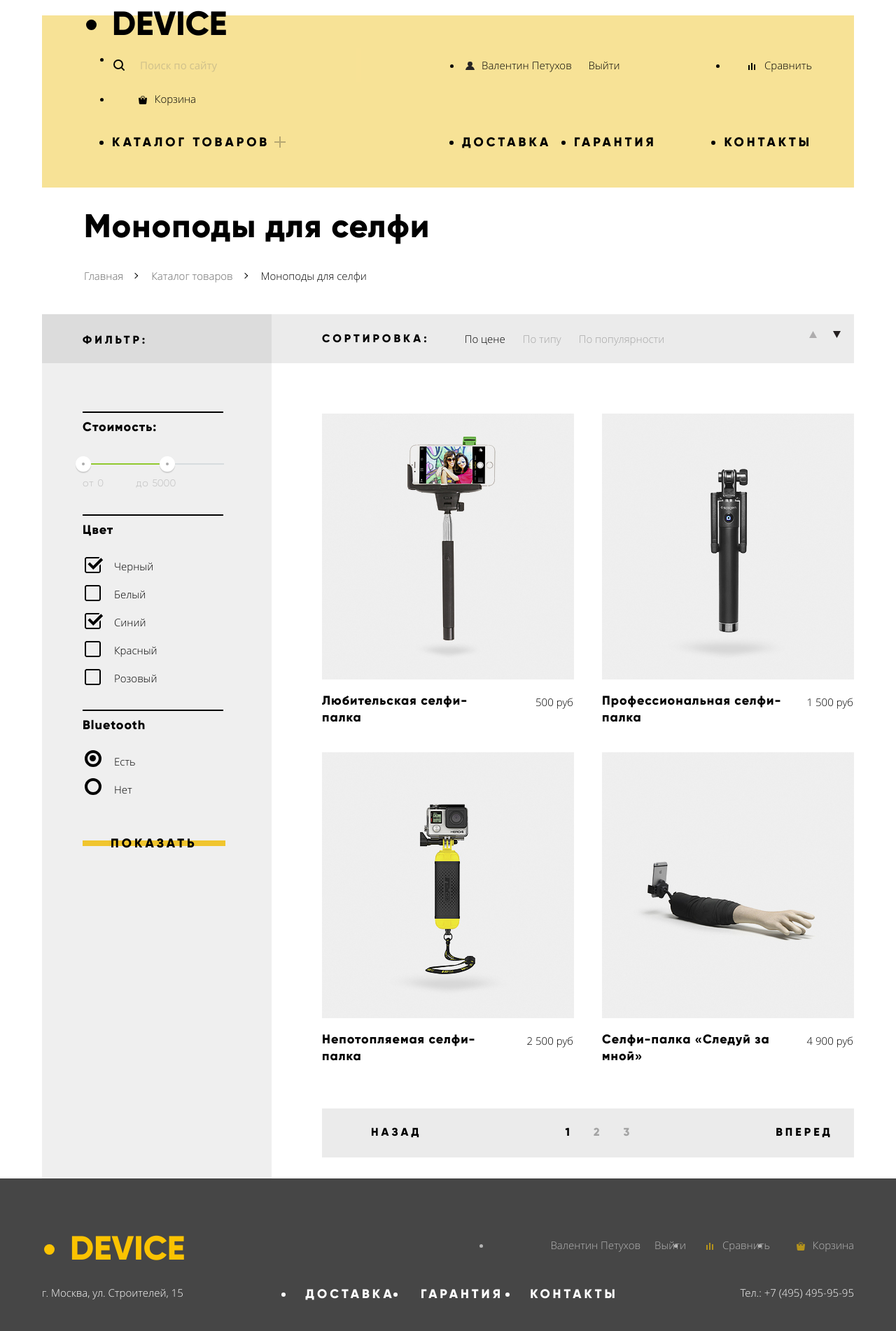
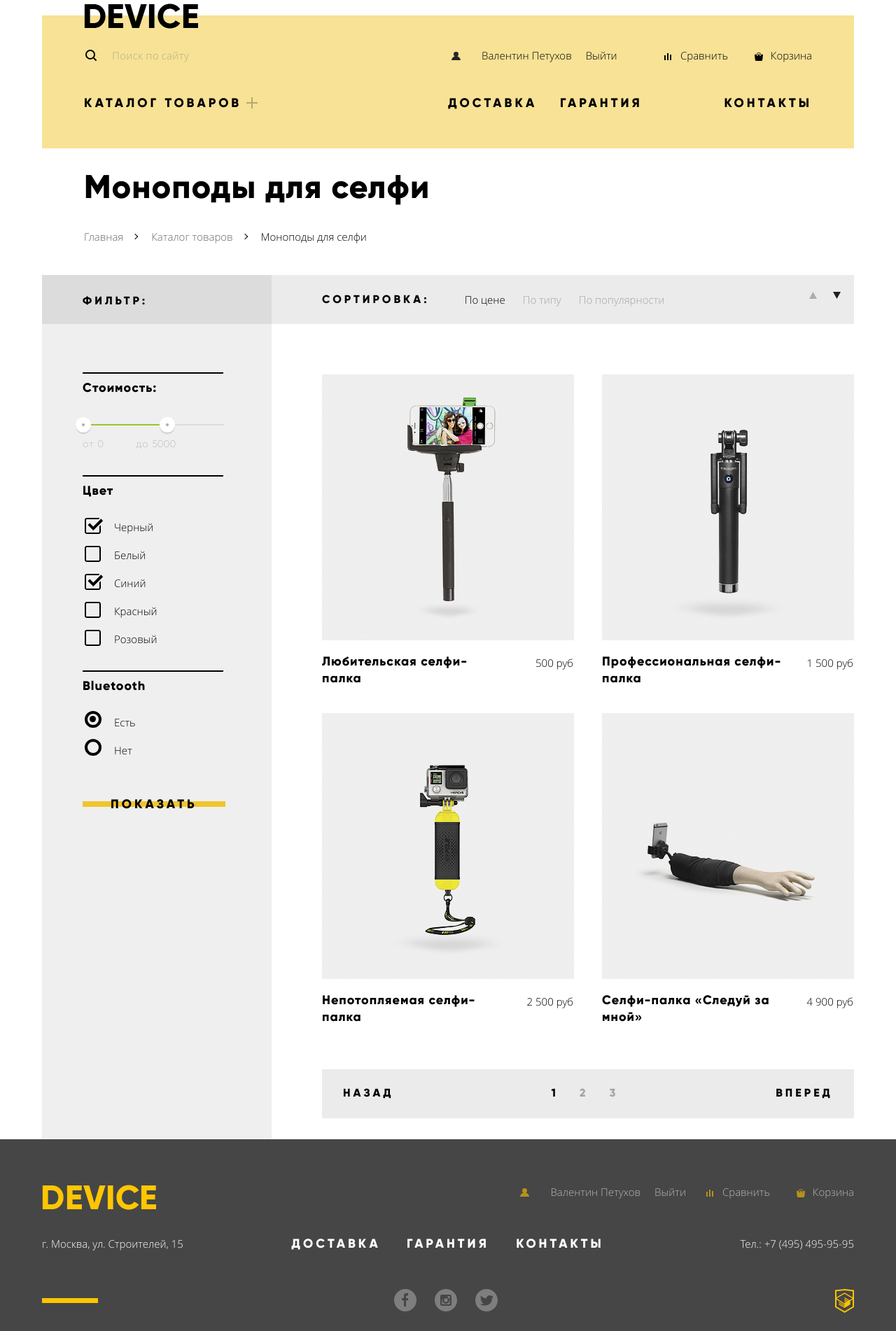
Before and after one commit to brakozyawr/805561-device, a plain HTML site: page monopods_for_selfies.html in a window 1280 px wide. Shown: the part 18-1920 px from the top of the page at 70% size. Drawn offline with Linux system fonts and the light colour scheme.

Commit message:
переделан подвал и шапка, правки по всем страницам, не все, к сожадению...

```diff
--- a/css/style.css
+++ b/css/style.css
@@ -101,12 +101,16 @@ header .container {
 	position: relative;
 }
 
-.main_navigation {
-	padding-top: 23px;
+.main_navigation_list,
+.footer_navigation_list {
+	list-style: none;
+	margin: 0;
 	padding: 22px 0 53px;
 }
 
-.subnavigation_1, .subnavigation_2 {
+.submenu,
+.main_navigation_list,
+.footer_navigation_list {
 	display: -webkit-box;
 	display: -ms-flexbox;
 	display: flex;
@@ -117,11 +121,14 @@ header .container {
 	justify-content: space-between;
 }
 
-.subnavigation_1 {
-	margin-bottom: 35px;
-}
-
-.subnavigation_1 a {
+.submenu {
+	margin: 0;
+	margin-bottom: 10px;
+	list-style: none;
+	padding-left: 0;
+}
+
+.submenu a {
 	position: relative;
 }
 
@@ -131,7 +138,8 @@ header .container {
 	margin-top: 9px;
 }
 
-.subnavigation_2 {
+.main_navigation_list,
+.footer_navigation_list {
 	margin-bottom: 0;
 	font-family: "Gilroy", Arial, sans-serif;
 	font-size: 18px;
@@ -142,14 +150,12 @@ header .container {
 }
 
 .logo {
-	font-family: "Gilroy", Arial, sans-serif;
-	font-size: 48px;
-	font-weight: 800;
-	margin-bottom: 20px;
-}
-
-header .logo {
+	margin-bottom: 5px;
+}
+
+.logo_header {
 	width: 100%;
+	padding-top: 23px;
 }
 
 .search {
@@ -162,7 +168,7 @@ header .logo {
 	border: none;
 	color: #000;
 	padding-left: 40px;
-	opacity: .3;
+	opacity: 0.3;
 	width: 356px;
 	height: 48px;
 	-webkit-box-sizing: border-box;
@@ -174,7 +180,7 @@ header .logo {
 	border-bottom: 2px solid #000;
 }
 
-.search a {
+.search button {
 	display: none;
 	width: 85px;
 	height: 48px;
@@ -188,21 +194,22 @@ header .logo {
 	-ms-flex-pack: center;
 	justify-content: center;
 	vertical-align: top;
-
-}
-
-.search input:focus+a {
+	background-color: transparent;
+	margin-left: -4px;
+}
+
+.search input:focus+button {
 	display: -webkit-inline-box;
 	display: -ms-inline-flexbox;
 	display: inline-flex;
 }
 
-.search input:focus+a:hover {
+.search input:focus+button:hover {
 	background-color: #000;
 	color: #fff;
 }
 
-.search input+a:active {
+.search input+button:active {
 	background-color: #000;
 	display: -webkit-inline-box;
 	display: -ms-inline-flexbox;
@@ -227,11 +234,11 @@ header .logo {
 	padding-left: 28px;
 }
 
-.login_header span {
-	position: relative;
-}
-
-.login_header span::before {
+.login span {
+	position: relative;
+}
+
+.login span::before {
 	display: block;
     position: absolute;
     top: 5px;
@@ -329,6 +336,8 @@ header .logo {
 	font-weight: 300;
 	letter-spacing: normal;
 	max-height: 164px;
+	list-style: none;
+	margin: 0;
 }
 
 .catalog_header:hover .catalog_header_list {
@@ -359,24 +368,34 @@ header .logo {
 footer {
 	background-color: #464646;
 	color: #fff;
-	padding-top: 65px;
-	padding-bottom: 55px;
+	padding-top: 60px;
+	padding-bottom: 50px;
 }
 
 footer .logo {
-	color: #fbc301;
 	padding-top: 5px;
-}
-
+	width: 50%;
+}
+.footer_wrap{
+	display: -webkit-box;
+	display: -ms-flexbox;
+	display: flex;
+	-ms-flex-wrap: nowrap;
+	flex-wrap: nowrap;
+	-webkit-box-pack: justify;
+	-ms-flex-pack: justify;
+	justify-content: space-between;
+	margin-bottom: 0;
+}
 footer .login {
 	margin-left: auto;
 	margin-right: 0;
 	width: 250px;
 	text-align: right;
-	opacity: .6;
-}
-
-.login_footer a::before {
+	opacity: 0.6;
+}
+
+.login_footer span::before {
 	background: url(../img/user_footer.svg) center no-repeat;
 }
 
@@ -390,21 +409,24 @@ footer .login {
 
 .compare_footer {
 	margin-left: 0;
-	opacity: .6;
+	opacity: 0.6;
 }
 
 .cart_footer {
-	opacity: .6;
-}
-
-footer .subnavigation_1 {
+	opacity: 0.6;
+}
+
+footer .submenu {
     margin-bottom: 13px;
-}
-
-footer .subnavigation_2 {
+	width: 50%;
+}
+
+.footer_navigation_list {
 	-webkit-box-pack: center;
 	-ms-flex-pack: center;
 	justify-content: center;
+	list-style:none;
+	padding-left: 0;
 }
 
 footer .delivery,
@@ -427,12 +449,13 @@ footer .guarantee {
 	-webkit-box-pack: justify;
 	-ms-flex-pack: justify;
 	justify-content: space-between;
-	margin-bottom: 9px;
+	margin-bottom: 0;
+	height: 0;
 }
 
 .contacts_secondary p {
 	position: relative;
-	top: -44px
+	top: -95px
 }
 
 .external_link {
@@ -444,13 +467,14 @@ footer .guarantee {
 	-webkit-box-pack: end;
 	-ms-flex-pack: end;
 	justify-content: end;
+	align-items: flex-start;
 	position: relative;
 }
 
 .external_link::before {
 	display: block;
     position: absolute;
-    bottom: 10px;
+    bottom: 23px;
 	left: 0px;
     width: 80px;
     height: 7px;
@@ -461,6 +485,8 @@ footer .guarantee {
 .social {
 	margin-right: -109px;
 	margin-left: auto;
+	margin-bottom: 0;
+	margin-top: 0;
 }
 
 .social li {
@@ -469,16 +495,16 @@ footer .guarantee {
 }
 
 .social img {
-	opacity: .3;
+	opacity: 0.3;
 }
 
 .social img:hover {
-	opacity: .6;
+	opacity: 0.6;
 	border: none;
 }
 
 .social a:focus img {
-	opacity: .1;
+	opacity: 0.3;
 	border: none;
 }
 
@@ -494,6 +520,11 @@ footer .guarantee {
 /* ======================СЛАЙДЕР 1========================= */
 .slider .container {
 	position: relative;
+}
+.slider_list{
+	list-style: none;
+	padding-left: 0;
+	margin: 0;
 }
 
 .slider h3 {
@@ -628,8 +659,10 @@ footer .guarantee {
 }
 
 .slider_charakt {
+	font-family: "Gilroy", Arial, sans-serif;
 	font-size: 36px;
 	line-height: 48px;
+	font-weight: 300;
 }
 
 .slider_charakt td {
@@ -685,6 +718,9 @@ img[src*="slider-3"]{
 	-webkit-box-pack: justify;
 	-ms-flex-pack: justify;
 	justify-content: space-between;
+	list-style: none;
+	padding-left: 0;
+	margin: 0;
 }
 
 .popular_item  div {
@@ -710,7 +746,7 @@ img[src*="slider-3"]{
 .popular_item:active p,
 .popular_item:focus img,
 .popular_item:focus p{
-	opacity: .3;
+	opacity: 0.3;
 }
 
 .popular_item:nth-of-type(2) div {
@@ -752,6 +788,7 @@ img[src*="slider-3"]{
 	width: 280px;
 	border-right: 7px solid #000;
 	padding-top: 80px;
+	padding-bottom: 50px;
 }
 
 .tabs_button label {
@@ -771,7 +808,7 @@ img[src*="slider-3"]{
 }
 
 .tabs_button label:active,
-.tabs_button label:focus {
+.tabs_button label:focus{
 	color: #f7e184;
 	background-color: #000;
 }
@@ -881,6 +918,9 @@ label:focus  .services_button {
 	-webkit-box-pack: justify;
 	-ms-flex-pack: justify;
 	justify-content: space-between;
+	list-style: none;
+	padding-left: 0;
+	margin: 0;
 }
 
 .brand_item:hover img {
@@ -965,6 +1005,8 @@ img[src="img/map.jpg"]{
 	letter-spacing: 1px;
 	line-height: 40px;
 	margin: 59px 0 60px;
+	list-style:none;
+	padding-left: 0;
 }
 
 .transport_company li {
@@ -999,7 +1041,7 @@ img[src="img/map.jpg"]{
 .nav_contacts:hover a,
 .footer_navigation li:hover,
 .academy_link img:hover {
-	opacity: .6;
+	opacity: 0.6;
 }
 
 .footer_navigation .cart_footer:hover,
@@ -1036,7 +1078,7 @@ img[src="img/map.jpg"]{
 .footer_navigation .cart_footer:focus,
 .footer_navigation .compare_footer:focus,
 .footer_navigation .login_footer:focus {
-	opacity: .3;
+	opacity: 0.3;
 }
 
 /* ======================ВСПЛЫВАЮЩИЕ ОКНА========================= */
@@ -1685,6 +1727,7 @@ img[src="img/map.jpg"]{
 	background-color: #ebebeb;
 	margin: 0 0 30px 0;
 	list-style: none;
+	padding-left: 0;
 	font-family: "Gilroy", Arial, sans-serif;
 	font-size: 16px;
 	font-weight: 800;
--- a/monopods_for_selfies.html
+++ b/monopods_for_selfies.html
@@ -9,34 +9,31 @@
 	<body>
 		<header>
 			<div class="container">
-			<nav class="main_navigation">
-				<ul class="subnavigation_1"><!-- да, тупое название класса, но если они только стилем отличаются?!! -->
-					<li class="logo logo_header">
-						<a href="index.html">DEVICE</a>
-					</li>
-					<li class="search"><input type="search" name="search" placeholder="Поиск по сайту">
-						<a href="#">Найти</a>
+				<div class="logo logo_header">
+					<a href="index.html">
+						<img src="img/logo_header.png" width="163" height="36" alt="DEVICE - девайс, логотип">
+					</a>
+				</div>
+				<ul class="submenu">
+					<li class="search">
+						<form>
+							<input type="search" name="search" placeholder="Поиск по сайту">
+							<button type="button">Найти</button>
+						</form>
 					</li>
 					<li class="login login_header">
-						<span class="unauthorized_user none">
-							<a href="#">Войти</a>
-						</span>
-						<span class="authorized_user">Валентин Петухов
-						<a href="#">Выйти</a>
-						</span>
+						<span class="unauthorized_user none"><a href="#">Войти</a></span>
+						<span class="authorized_user "><a href="profile.html">Валентин Петухов</a><a href="#">Выйти</a>
 					</li>
-					<li class="compare compare_header">
-						<a href="#">Сравнить</a>
-					</li>
-					<li class="cart cart_header">
-						<a href="#">Корзина</a>
-					</li>
+					<li class="compare compare_header"><a href="#">Сравнить</a></li>
+					<li class="cart cart_header"><a href="#">Корзина</a></li>
 				</ul>
-				<ul class="subnavigation_2">
+				<nav class="main_navigation">
+					<ul class="main_navigation_list">
 						<li class="catalog_header"><a class="catalog_link" href="#">Каталог товаров</a>
 							<ul class="catalog_header_list">
 								<li><a href="#">Виртуальная реальность</a></li>
-							<li><a href="#">Моноподы для селфи</a></li>
+								<li><a href="monopods_for_selfies.html">Моноподы для селфи</a></li>
 								<li><a href="#">Экшн-камеры</a></li>
 								<li><a href="#">Фитнес-браслеты</a></li>
 								<li><a href="#">Умные часы</a></li>
@@ -50,7 +47,6 @@
 				</nav>
 			</div>
 		</header>
-
 		<main class="monopods_for_selfies">
 			<div class="container">
 				<h1>Моноподы для селфи</h1>
@@ -228,18 +224,23 @@
 
 		<footer>
 			<div class="container">
-			<nav class="footer_navigation">
-				<ul class="subnavigation_1">
-					<li class="logo"><a href="index.html">DEVICE</a></li>
+				<div class="footer_wrap">
+					<div class="logo">
+						<a href="index.html">
+							<img src="img/logo_footer.png" width="163" height="36" alt="DEVICE - девайс, логотип">
+						</a>
+					</div>
+					<ul class="submenu">
 						<li class="login login_footer">
 							<span class="unauthorized_user none"><a href="#">Войти</a></span>
-						<span class="authorized_user">Валентин Петухов<a href="#">Выйти</a>
+							<span class="authorized_user "><a href="profile.html">Валентин Петухов</a><a href="#">Выйти</a>
 						</li>
 						<li class="compare compare_footer"><a href="#">Сравнить</a></li>
 						<li class="cart cart_footer"><a href="#">Корзина</a></li>
 					</ul>
-
-				<ul class="subnavigation_2">
+				</div>
+				<nav class="footer_navigation">
+					<ul class="footer_navigation_list">
 						<li class="delivery"><a href="#">Доставка</a></li>
 						<li class="guarantee"><a href="#">Гарантия</a></li>
 						<li class="nav_contacts"><a href="#">Контакты</a></li>
@@ -255,17 +256,15 @@
 					  <li><a class="social_button" href="#"><span class="visually_hidden">Инстаграм</span><img src="img/instagram.svg" width="32" height="32" alt=""></a></li>
 					  <li><a class="social_button" href="#"><span class="visually_hidden">Твиттер</span><img src="img/twitter.svg" width="32" height="32" alt=""></a></li>
 					</ul>
-				<a class="academy_link" href="https://htmlacademy.ru"><span class="visually_hidden">Разработка сайта: HTML Academy</span><img src="img/logo-html.svg" width="27" height="35" alt=""></a>
+					<a class="academy_link" href="https://htmlacademy.ru/intensive/htmlcss"><span class="visually_hidden">HTML Academy</span><img src="img/logo-html.svg" width="27" height="35" alt=""></a>
 				</div>
 			</div>
 		</footer>
-
 
 		<section class="modal modal_map" id="map">
 			<h2 class="visually_hidden">Как до нас добраться</h2>
 			<script type="text/javascript" charset="utf-8" async src="https://api-maps.yandex.ru/services/constructor/1.0/js/?um=constructor%3A7a8193ea31c85af21fbd491e9a015ad1e9bf669c676dd7526cad1c7d620a6d3d&amp;width=960&amp;height=559&amp;lang=ru_RU&amp;scroll=true"></script>
 			<button class="modal_close" type="button">Закрыть</button>
 		</section>
-
 	</body>
 </html>
```
Also changed, not shown: index.html (+40 -20 lines), img/logo_footer.png (added), img/logo_header.png (added). Lines whose indentation alone changed are shown as unchanged.
